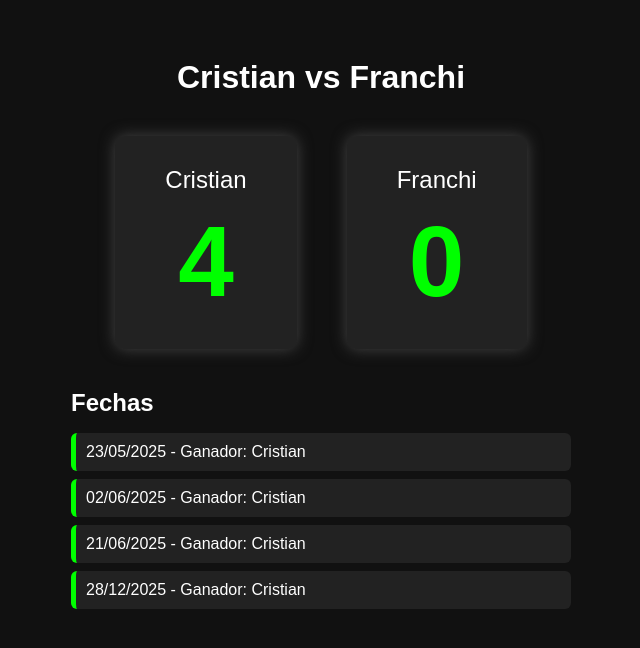
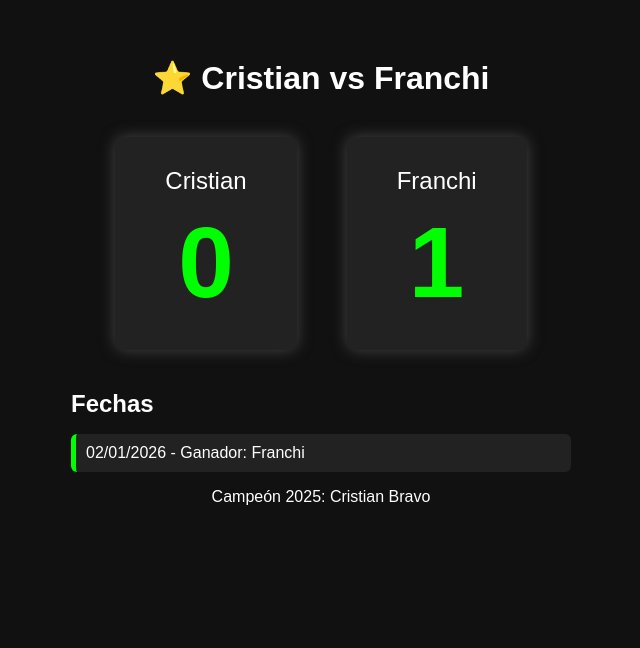
Before and after one commit to cristianbravorobin/marcador, a plain HTML site: page index.html in a window 1280 px wide. Shown: the whole page, without its empty margins (319-959 px from the left). Drawn offline with Linux system fonts and the light colour scheme.

Commit message:
Update index.html

```diff
--- a/index.html
+++ b/index.html
@@ -66,27 +66,26 @@
   </style>
 </head>
 <body>
-  <h1>Cristian vs Franchi</h1>
+  <h1>⭐ Cristian vs Franchi</h1>
 
   <div class="scoreboard">
     <div class="player">
       <div class="name">Cristian</div>
-      <div class="score">4</div>
+      <div class="score">0</div>
     </div>
     <div class="player">
       <div class="name">Franchi</div>
-      <div class="score">0</div>
+      <div class="score">1</div>
     </div>
   </div>
 
   <div class="history">
     <h2>Fechas</h2>
     <ul>
-      <li>23/05/2025 - Ganador: Cristian</li>
-      <li>02/06/2025 - Ganador: Cristian</li>
-      <li>21/06/2025 - Ganador: Cristian</li>
-      <li>28/12/2025 - Ganador: Cristian</li>
+      <li>02/01/2026 - Ganador: Franchi</li>
      </ul>
   </div>
+
+  <div>Campeón 2025: Cristian Bravo</div>
 </body>
 </html>
```
